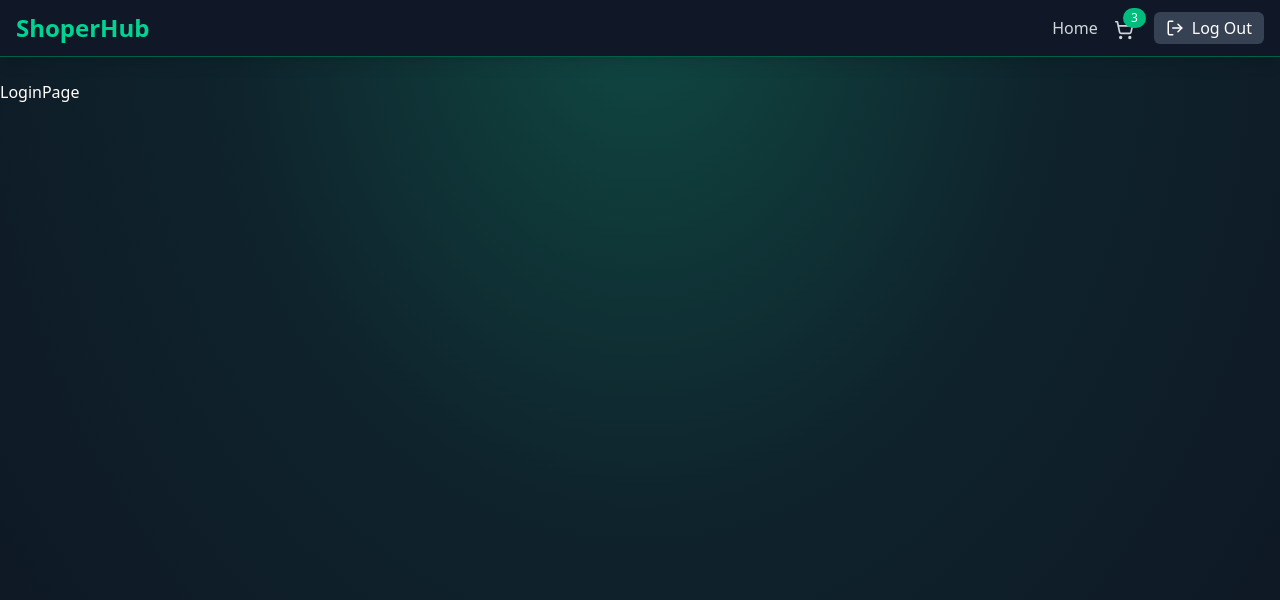
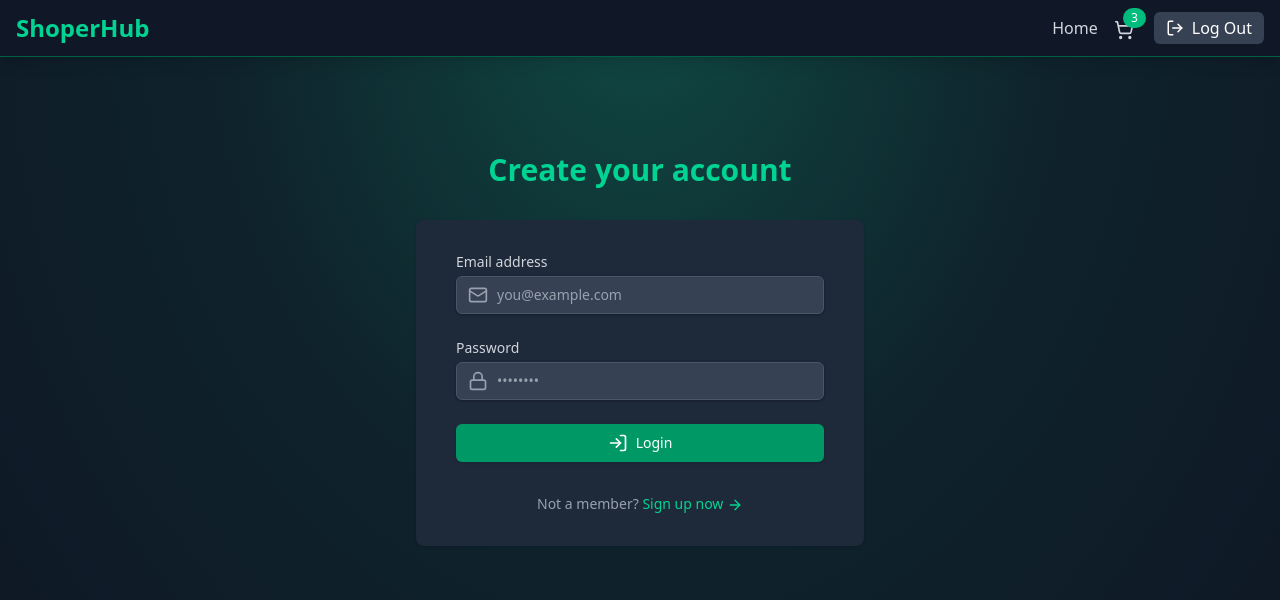
Before and after one commit to AnuragM23/shoperHub, a React (Vite) app in the folder frontend/: page /login in a window 1280 px wide. Shown: the top 600 px of the page. Built offline with nearby package versions, Linux system fonts and the light colour scheme.

Commit message:
created login page ui

```diff
--- a/frontend/src/pages/LoginPage.jsx
+++ b/frontend/src/pages/LoginPage.jsx
@@ -1,9 +1,117 @@
-import React from 'react'
+import { useState } from "react";
+import { motion } from "framer-motion";
+import { Link } from "react-router-dom";
+import { LogIn, Mail, Lock, ArrowRight, Loader } from "lucide-react";
 
 function LoginPage() {
+  const [email, setEmail] = useState("");
+  const [password, setPassword] = useState("");
+
+  const loading = false;
+
+  const handleSubmit = (e) => {
+    e.preventDefault();
+    console.log(email, password);
+    // login(email, password);
+  };
+
   return (
-    <div>LoginPage</div>
-  )
+    <div className="flex flex-col justify-center py-12 sm:px-6 lg:px-8">
+      <motion.div
+        className="sm:mx-auto sm:w-full sm:max-w-md"
+        initial={{ opacity: 0, y: -20 }}
+        animate={{ opacity: 1, y: 0 }}
+        transition={{ duration: 0.8 }}
+      >
+        <h2 className="mt-6 text-center text-3xl font-extrabold text-emerald-400">
+          Create your account
+        </h2>
+      </motion.div>
+
+      <motion.div
+				className='mt-8 sm:mx-auto sm:w-full sm:max-w-md'
+				initial={{ opacity: 0, y: 20 }}
+				animate={{ opacity: 1, y: 0 }}
+				transition={{ duration: 0.8, delay: 0.2 }}
+			>
+				<div className='bg-gray-800 py-8 px-4 shadow sm:rounded-lg sm:px-10'>
+					<form onSubmit={handleSubmit} className='space-y-6'>
+						<div>
+							<label htmlFor='email' className='block text-sm font-medium text-gray-300'>
+								Email address
+							</label>
+							<div className='mt-1 relative rounded-md shadow-sm'>
+								<div className='absolute inset-y-0 left-0 pl-3 flex items-center pointer-events-none'>
+									<Mail className='h-5 w-5 text-gray-400' aria-hidden='true' />
+								</div>
+								<input
+									id='email'
+									type='email'
+									required
+									value={email}
+									onChange={(e) => setEmail(e.target.value)}
+									className=' block w-full px-3 py-2 pl-10 bg-gray-700 border border-gray-600
+									rounded-md shadow-sm
+									 placeholder-gray-400 focus:outline-none focus:ring-emerald-500
+									 focus:border-emerald-500 sm:text-sm'
+									placeholder='you@example.com'
+								/>
+							</div>
+						</div>
+
+						<div>
+							<label htmlFor='password' className='block text-sm font-medium text-gray-300'>
+								Password
+							</label>
+							<div className='mt-1 relative rounded-md shadow-sm'>
+								<div className='absolute inset-y-0 left-0 pl-3 flex items-center pointer-events-none'>
+									<Lock className='h-5 w-5 text-gray-400' aria-hidden='true' />
+								</div>
+								<input
+									id='password'
+									type='password'
+									required
+									value={password}
+									onChange={(e) => setPassword(e.target.value)}
+									className=' block w-full px-3 py-2 pl-10 bg-gray-700 border border-gray-600
+									rounded-md shadow-sm placeholder-gray-400 focus:outline-none focus:ring-emerald-500 focus:border-emerald-500 sm:text-sm'
+									placeholder='••••••••'
+								/>
+							</div>
+						</div>
+
+						<button
+							type='submit'
+							className='w-full flex justify-center py-2 px-4 border border-transparent
+							rounded-md shadow-sm text-sm font-medium text-white bg-emerald-600
+							 hover:bg-emerald-700 focus:outline-none focus:ring-2 focus:ring-offset-2
+							  focus:ring-emerald-500 transition duration-150 ease-in-out disabled:opacity-50'
+							disabled={loading}
+						>
+							{loading ? (
+								<>
+									<Loader className='mr-2 h-5 w-5 animate-spin' aria-hidden='true' />
+									Loading...
+								</>
+							) : (
+								<>
+									<LogIn className='mr-2 h-5 w-5' aria-hidden='true' />
+									Login
+								</>
+							)}
+						</button>
+					</form>
+
+					<p className='mt-8 text-center text-sm text-gray-400'>
+						Not a member?{" "}
+						<Link to='/signup' className='font-medium text-emerald-400 hover:text-emerald-300'>
+							Sign up now <ArrowRight className='inline h-4 w-4' />
+						</Link>
+					</p>
+				</div>
+			</motion.div>
+    </div>
+  );
 }
 
-export default LoginPage
+export default LoginPage;
```
